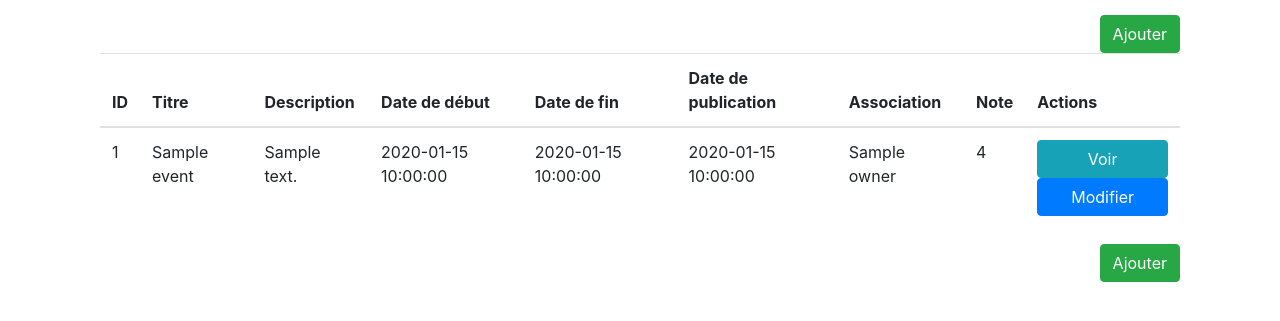
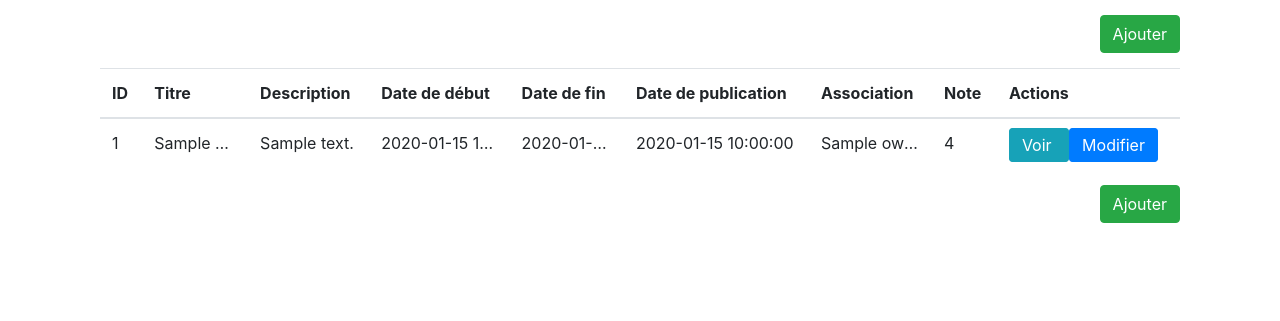
Before and after one commit to lexbal/HumanAid_BO, a Symfony app: template templates/event/index.html.twig in a window 1280 px wide. Shown: the part 56-377 px from the top of the page. Run offline with Twig, Linux system fonts and the light colour scheme; the template is opened without the code that fills it: most values are stand-ins (such as "Sample title", 1, 10 or a date in 2020); some libraries are stand-ins or nearby versions.

Commit message:
modify CRUD

```diff
--- /dev/null
+++ b/public/css/human_aid.css
@@ -0,0 +1,17 @@
+table {
+    margin-top: 15px;
+}
+
+.table-global td:not(.actions) {
+    max-width: 100px;
+    overflow: hidden;
+    text-overflow: ellipsis;
+    white-space: nowrap;
+}
+
+.table-global td:not(.actions):hover {
+    max-width: 20%;
+    overflow: initial;
+    text-overflow: initial;
+    white-space: initial;
+}
--- a/src/Controller/EventController.php
+++ b/src/Controller/EventController.php
@@ -31,15 +31,17 @@ class EventController extends AbstractController
      * @Route("/new", name="event_new", methods={"GET","POST"})
      * @param Request $request
      * @return Response
+     * @throws \Exception
      */
     public function new(Request $request): Response
     {
         $event = new Event();
-        $form = $this->createForm(EventType::class, $event);
+        $form  = $this->createForm(EventType::class, $event);
         $form->handleRequest($request);
 
         if ($form->isSubmitted() && $form->isValid()) {
             $entityManager = $this->getDoctrine()->getManager();
+            $event->setPublishDate(new \DateTime());
             $entityManager->persist($event);
             $entityManager->flush();
 
--- a/templates/base.html.twig
+++ b/templates/base.html.twig
@@ -9,6 +9,10 @@
                     href="https://stackpath.bootstrapcdn.com/bootstrap/4.4.1/css/bootstrap.min.css"
                     integrity="sha384-Vkoo8x4CGsO3+Hhxv8T/Q5PaXtkKtu6ug5TOeNV6gBiFeWPGFN9MuhOf23Q9Ifjh"
                     crossorigin="anonymous"
+            >
+            <link
+                    rel="stylesheet"
+                    href="{{ asset('css/human_aid.css') }}"
             >
         {% endblock %}
     </head>
--- a/templates/event/index.html.twig
+++ b/templates/event/index.html.twig
@@ -13,7 +13,7 @@
 
     <div class="row-fluid">
         <div class="col-xs-12 col-sm-12 col-md-12 col-lg-12">
-            <table class="table">
+            <table class="table table-global">
                 <thead>
                 <tr>
                     <th>ID</th>
@@ -38,11 +38,11 @@
                         <td>{{ event.publishDate ? event.publishDate|date('Y-m-d H:i:s') : '' }}</td>
                         <td>{{ event.owner ? event.owner.name : '' }}</td>
                         <td>{{ event.rating }}</td>
-                        <td>
-                            <a class="btn btn-info" href="{{ path('event_show', {'id': event.id}) }}" style="width: 100%">
+                        <td class="actions">
+                            <a class="btn btn-info" href="{{ path('event_show', {'id': event.id}) }}" style="width: 50%;display:inline;">
                                 <span class="glyphicon glyphicon-eye-open" aria-hidden="true"></span> Voir
                             </a>
-                            <a class="btn btn-primary" href="{{ path('event_edit', {'id': event.id}) }}" style="width: 100%">
+                            <a class="btn btn-primary" href="{{ path('event_edit', {'id': event.id}) }}" style="width: 50%;display:inline">
                                 <span class="glyphicon glyphicon-edit" aria-hidden="true"></span> Modifier
                             </a>
                         </td>
--- a/templates/event/show.html.twig
+++ b/templates/event/show.html.twig
@@ -46,6 +46,10 @@
                     <th>Note</th>
                     <td>{{ event.rating }}</td>
                 </tr>
+                <tr>
+                    <th>Association</th>
+                    <td>{{ event.owner ? event.owner.name : '' }}</td>
+                </tr>
                 </tbody>
             </table>
         </div>
```
Also changed, not shown: src/Form/EventType.php (+17 -3 lines), templates/event/_form.html.twig (+9 -0 lines), 1 other file.
